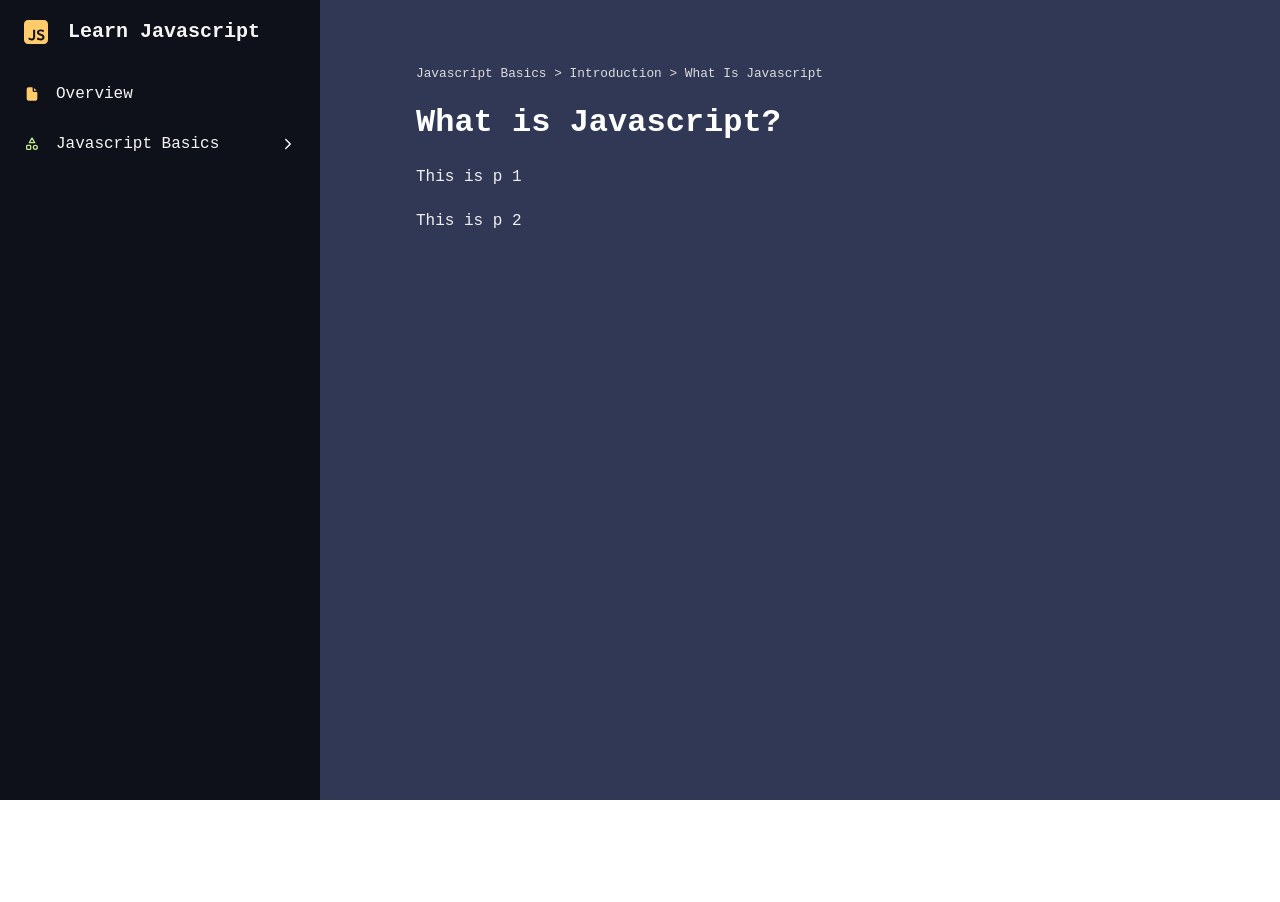
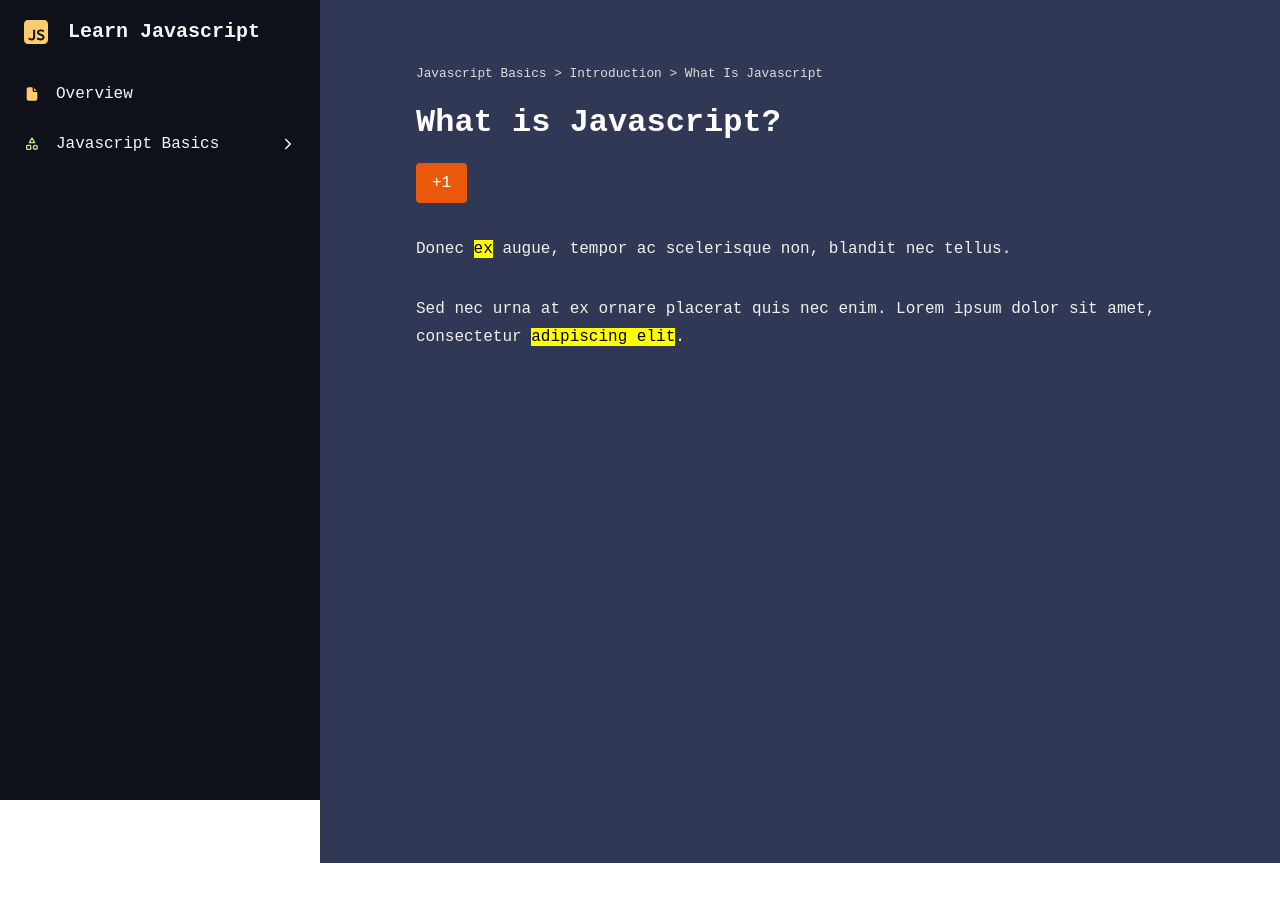
Before and after one commit to MunozCesarCM/Learn-Javascript, a React (Vite) app: page /javascript-basics/introduction/what-is-javascript in a window 1280 px wide. Shown: the top 902 px of the page. Before the commit the page ends 800 px from the top, so only its background shows below. Built offline with nearby package versions, Linux system fonts and the light colour scheme; a web font is replaced by a local one.

Commit message:
Created special character conversion

```diff
--- a/src/pages/Lesson.jsx
+++ b/src/pages/Lesson.jsx
@@ -1,32 +1,127 @@
+import { useState, useRef } from 'react';
 import Breadcrumb from '../components/Breadcrumb';
 
 const lessonContent = {
   'what-is-javascript': [
+    [
       {
         type: 'p',
-      content: 'This is p 1',
+        content: 'Donec **ex** augue, tempor ac scelerisque non, blandit nec tellus. ',
       },
       {
         type: 'p',
-      content: 'This is p 2',
+        content: 'Sed nec urna at ex ornare placerat quis nec enim. Lorem ipsum dolor sit amet, consectetur **adipiscing elit**. ',
       },
+    ],
+    [
+      {
+        type: 'p',
+        content: 'Aliquam vitae magna non quam eleifend pharetra. Nunc placerat fringilla laoreet. Fusce porta sem vel tortor semper iaculis. Suspendisse sit amet nisi vel lorem sodales molestie eu commodo nunc. Ut eu tortor euismod, auctor sapien eget, luctus libero.',
+      },
+    ],
+    [
+      {
+        type: 'p',
+        content: 'Donec ex augue, tempor ac scelerisque non, blandit nec tellus. ',
+      },
+      {
+        type: 'p',
+        content: 'Sed nec urna at ex ornare placerat quis nec enim. Lorem ipsum dolor sit amet, consectetur adipiscing elit. ',
+      },
+    ],
+    [
+      {
+        type: 'p',
+        content: 'Donec ex augue, tempor ac scelerisque non, blandit nec tellus. ',
+      },
+      {
+        type: 'p',
+        content: 'Sed nec urna at ex ornare placerat quis nec enim. Lorem ipsum dolor sit amet, consectetur adipiscing elit. ',
+      },
+    ],
+    [
+      {
+        type: 'p',
+        content: 'Aliquam vitae magna non quam eleifend pharetra. Nunc placerat fringilla laoreet. Fusce porta sem vel tortor semper iaculis. Suspendisse sit amet nisi vel lorem sodales molestie eu commodo nunc. Ut eu tortor euismod, auctor sapien eget, luctus libero.',
+      },
+    ],
+    [
+      {
+        type: 'p',
+        content: 'Donec ex augue, tempor ac scelerisque non, blandit nec tellus. ',
+      },
+      {
+        type: 'p',
+        content: 'Sed nec urna at ex ornare placerat quis nec enim. Lorem ipsum dolor sit amet, consectetur adipiscing elit. ',
+      },
+    ],
+    [
+      {
+        type: 'p',
+        content: 'Donec ex augue, tempor ac scelerisque non, blandit nec tellus. ',
+      },
+      {
+        type: 'p',
+        content: 'Sed nec urna at ex ornare placerat quis nec enim. Lorem ipsum dolor sit amet, consectetur adipiscing elit. ',
+      },
+    ],
+    [
+      {
+        type: 'p',
+        content: 'Aliquam vitae magna non quam eleifend pharetra. Nunc placerat fringilla laoreet. Fusce porta sem vel tortor semper iaculis. Suspendisse sit amet nisi vel lorem sodales molestie eu commodo nunc. Ut eu tortor euismod, auctor sapien eget, luctus libero.',
+      },
+    ],
+    [
+      {
+        type: 'p',
+        content: 'Donec ex augue, tempor ac scelerisque non, blandit nec tellus. ',
+      },
+      {
+        type: 'p',
+        content: 'Sed nec urna at ex ornare placerat quis nec enim. Lorem ipsum dolor sit amet, consectetur adipiscing elit. ',
+      },
+    ],
   ],
 };
 
 const handleTagContent = (tag) => {
-  if (tag.type === 'p') return <p>{tag.content}</p>;
+  const modifiedContent = tag.content.replace(/\*\*(.*?)\*\*/g, '<mark>$1</mark>')
+  if (tag.type === 'p') {
+    return <p dangerouslySetInnerHTML={{ __html: modifiedContent}} />
+  }
   return <p className='bg-red-500'>No tag detected</p>;
 }
 
 const SectionOverview = ({ lesson }) => {
+  const [index, setIndex] = useState(0);
+  const bottomPage = useRef(null);
+
+  const scrollToBottom = () => {
+    bottomPage?.current?.scrollIntoView({ behavior: 'smooth' });
+  };
+
   return (
     <main className='lesson'>
       <article>
         <Breadcrumb />
         <h1>{lesson.label}</h1>
-        {lessonContent[lesson.id].map((tag) =>
-          handleTagContent(tag)
+        <button onClick={() => {setIndex(index + 1); scrollToBottom()}} className='bg-orange-600 px-4 py-2 rounded'>
+          +1
+        </button>
+        {lessonContent[lesson.id].map((section, s_id) =>
+          section.map((tag, t_id) => (
+            <section
+              key={`${s_id}${t_id}`}
+              className={`${s_id > index ?
+                'opacity-0 translate-y-60 h-0' :
+                'opacity-100 translate-y-0'}
+                duration-700`}
+              >
+              {handleTagContent(tag)}
+            </section>
+          ))
         )}
+        <div ref={bottomPage} />
       </article>
     </main>
   );
```
Lines whose indentation alone changed are shown as unchanged.
